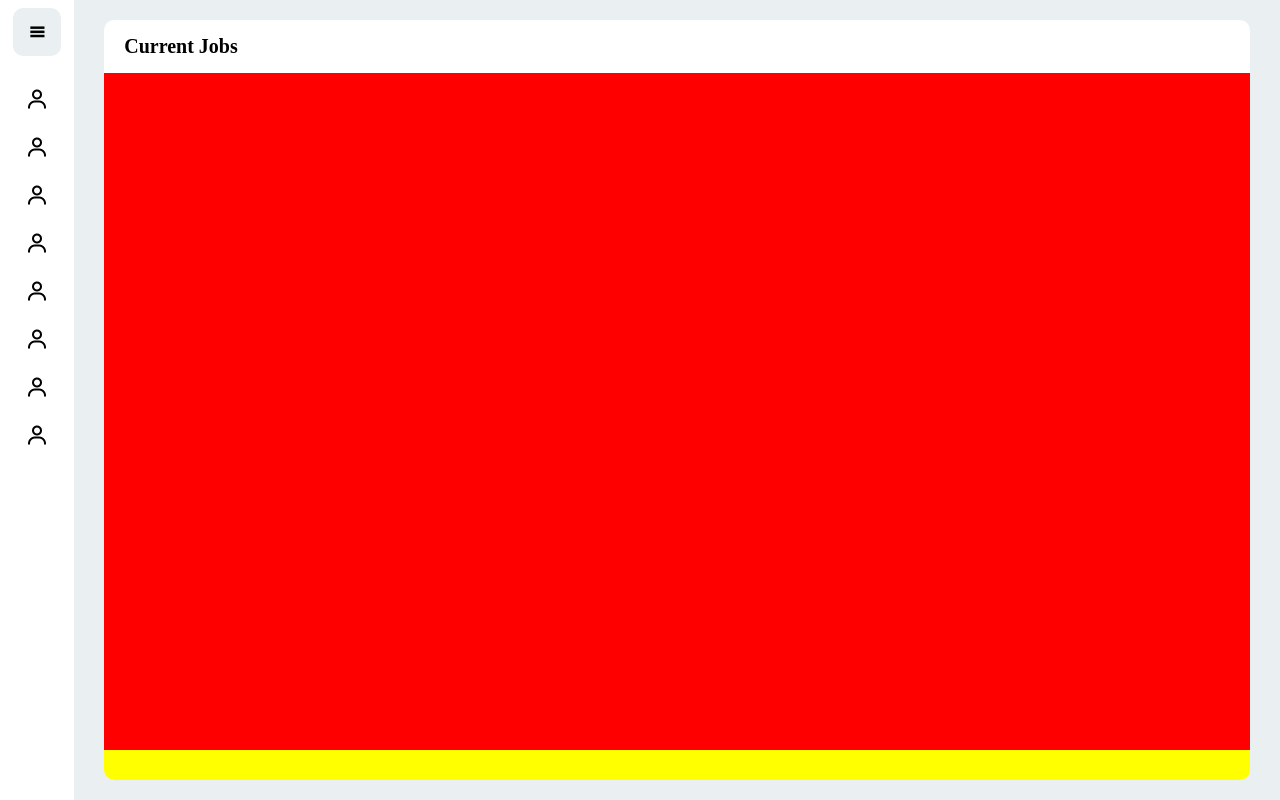
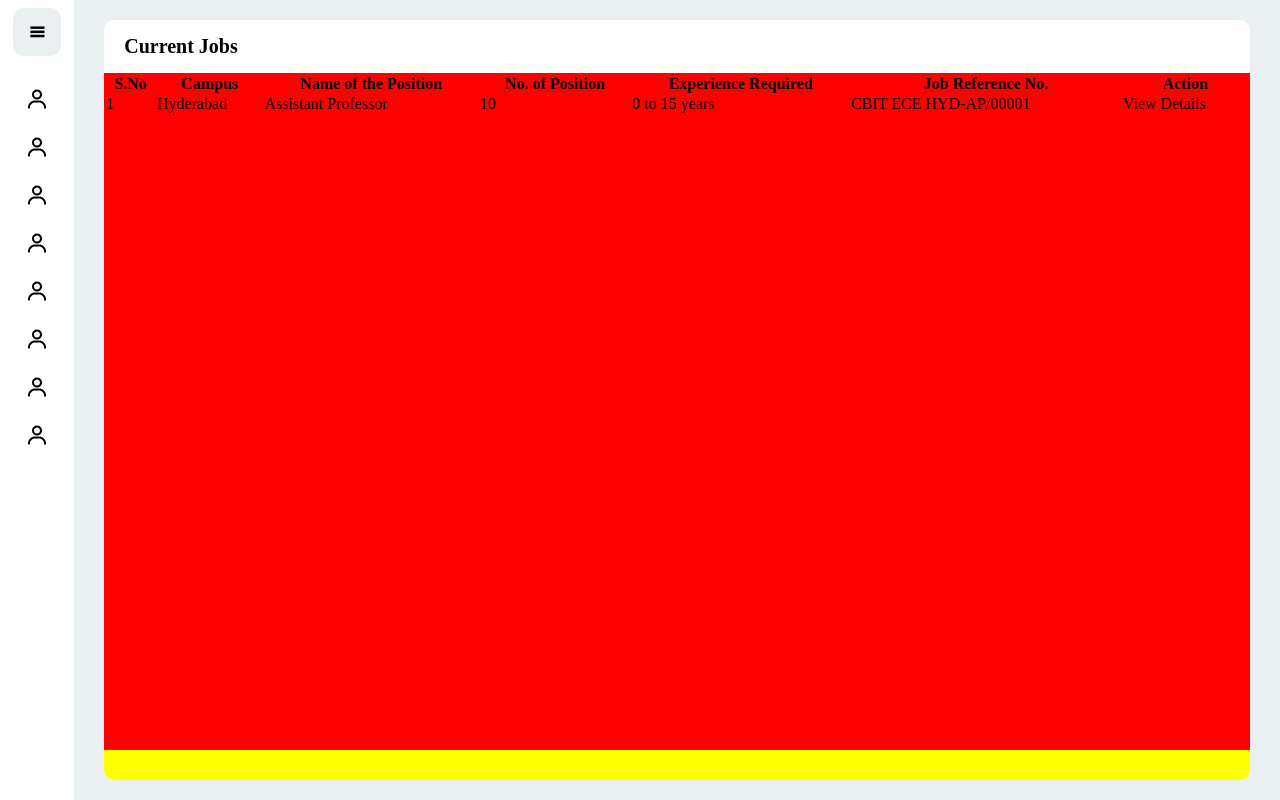
Before and after one commit to siva9495/forcollege, a React (Vite) app: page / in a window 1280 px wide. Built offline with nearby package versions, Linux system fonts and the light colour scheme.

Commit message:
html of the table current jobs is done

```diff
--- a/src/CurrentJobsPage/CurrentJobsActivity.jsx
+++ b/src/CurrentJobsPage/CurrentJobsActivity.jsx
@@ -12,9 +12,32 @@ const CurrentJobsActivity = () => {
                 <table>
                     <thead>
                         <tr className='cj_table_head'>
-                            <th></th>
+                            <th className='table_cj_s_no'><h4>S.No</h4></th>
+                            <th className='table_cj_campus'><h4>Campus</h4></th>
+                            <th className='table_cj_nof_positions'>Name of the Position<h4></h4></th>
+                            <th className='table_cj_no_f_position'><h4>No. of Position</h4></th>
+                            <th className='table_cj_exp_req'><h4>Experience Required</h4></th>
+                            <th className='table_cj_job_ref_no'><h4>Job Reference No.</h4></th>
+                            <th className='table_cj_action'><h4>Action</h4></th>
                         </tr>
                     </thead>
+                    <tbody>
+                        <tr className='table_cj_tr01'>
+                            <td className='table_cj_td_s_no'>1</td>
+                            <td className='table_cj_td_campus'>Hyderabad</td>
+                            <td className='table_cj_td_nof_position'>Assistant Professor</td>
+                            <td className='table_cj_td_no_f_position'>10</td>
+                            <td className='table_cj_td_exp_req'>0 to 15 years</td>
+                            <td className='table_cj_td_job_ref_no'>CBIT ECE HYD-AP/00001</td>
+                            <td className='table_cj_td_action'>
+                                <div className='div_table_cj_btn_v_details'>
+                                    <div className='action_cj_btn_container'>
+                                        <span id='action_cj_btn_span01'>View Details</span>
+                                    </div>
+                                </div>
+                            </td>
+                        </tr>
+                    </tbody>
                 </table>
             </div>
             <div className='cj_table_show_entiies'>
```
